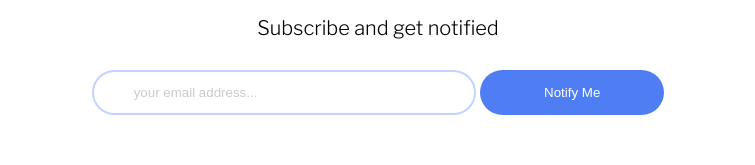
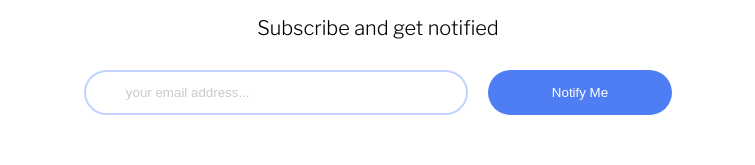
Before and after one commit to Abdalrzakalsouki/ping-coming-soon-page, a plain HTML site: page index.html in a window 1536 px wide. Shown: the part 176-341 px from the top of the page, without its empty margins (390-1145 px from the left). Drawn offline with nearby package versions, Linux system fonts and the light colour scheme.

Commit message:
solving minnor error

```diff
--- a/css/main.css
+++ b/css/main.css
@@ -64,7 +64,7 @@ body {
   margin-bottom: 1.5em;
 }
 
-.submit {
+.submit > form {
   display: flex;
   flex-direction: column;
   justify-content: center;
@@ -167,7 +167,7 @@ body {
   .flex > p {
     font-size: var(--fs);
   }
-  .submit {
+  .submit > form {
     flex-direction: row;
     justify-content: center;
     gap: 1em;
```
